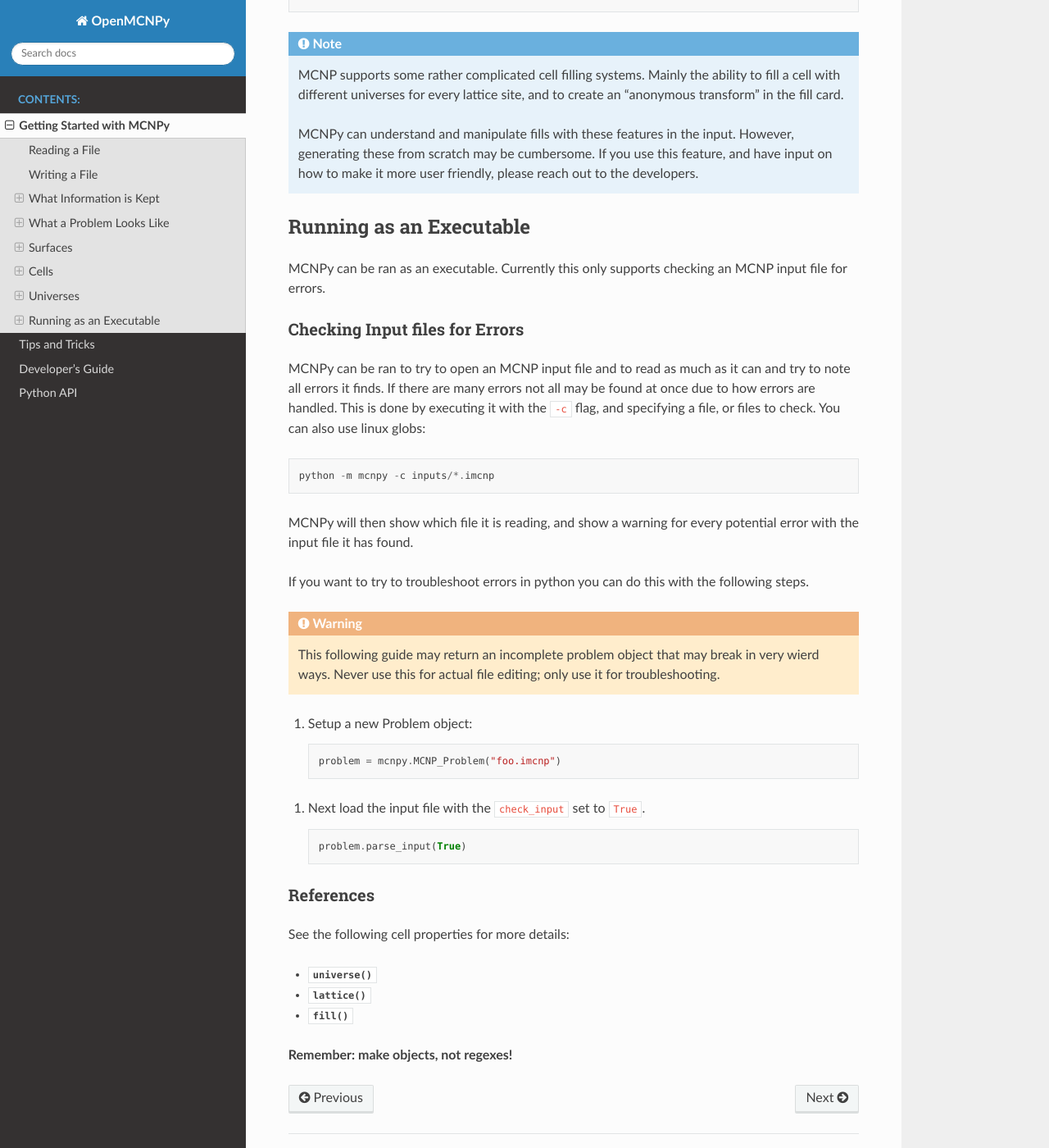
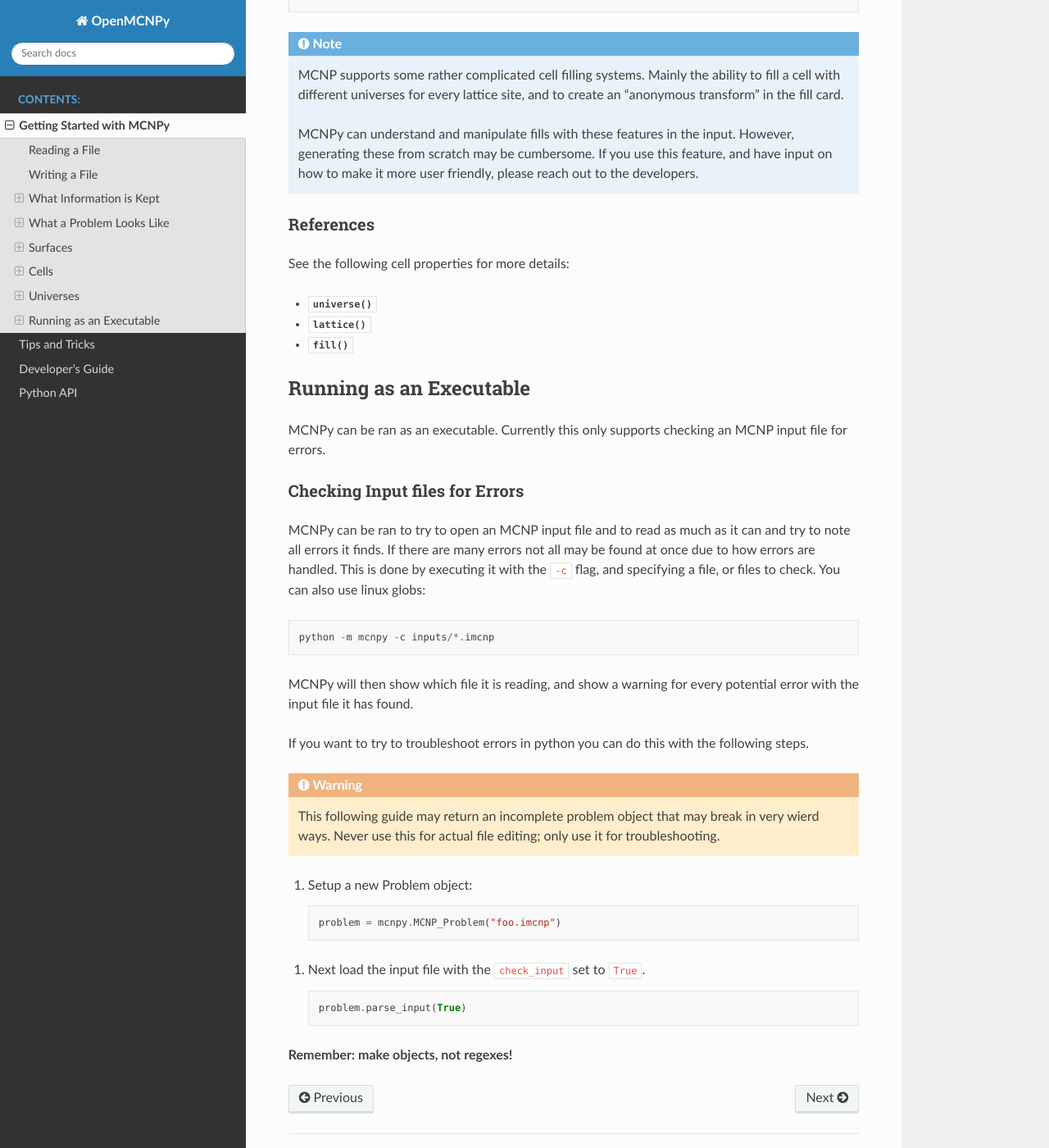
Before and after one commit to idaholab/MontePy, a Sphinx documentation site: the page built from doc/source/starting.rst, in a window 1280 px wide and 1400 px high, scrolled down 12281 px. Shown: the whole window at 82% size. Built offline with Sphinx 7.4.7 and the Read the Docs theme 2.0.0, drawn with Linux system fonts in a browser that asks for light colours; part of the change alters nothing that is shown.

```diff
--- a/doc/source/starting.rst
+++ b/doc/source/starting.rst
@@ -578,6 +578,15 @@ You can also easy apply a transform to the filling universe with:
    If you use this feature, and have input on how to make it more user friendly,
    please reach out to the developers.
 
+References
+^^^^^^^^^^
+
+See the following cell properties for more details:
+
+* :func:`~mcnpy.cell.Cell.universe`
+* :func:`~mcnpy.cell.Cell.lattice`
+* :func:`~mcnpy.cell.Cell.fill`
+
 Running as an Executable
 ------------------------
 
@@ -614,13 +623,5 @@ If you want to try to troubleshoot errors in python you can do this with the fol
 
         problem.parse_input(True)
 
-References
-^^^^^^^^^^
-
-See the following cell properties for more details:
-
-* :func:`~mcnpy.cell.Cell.universe`
-* :func:`~mcnpy.cell.Cell.lattice`
-* :func:`~mcnpy.cell.Cell.fill`
 
 **Remember: make objects, not regexes!**
```
